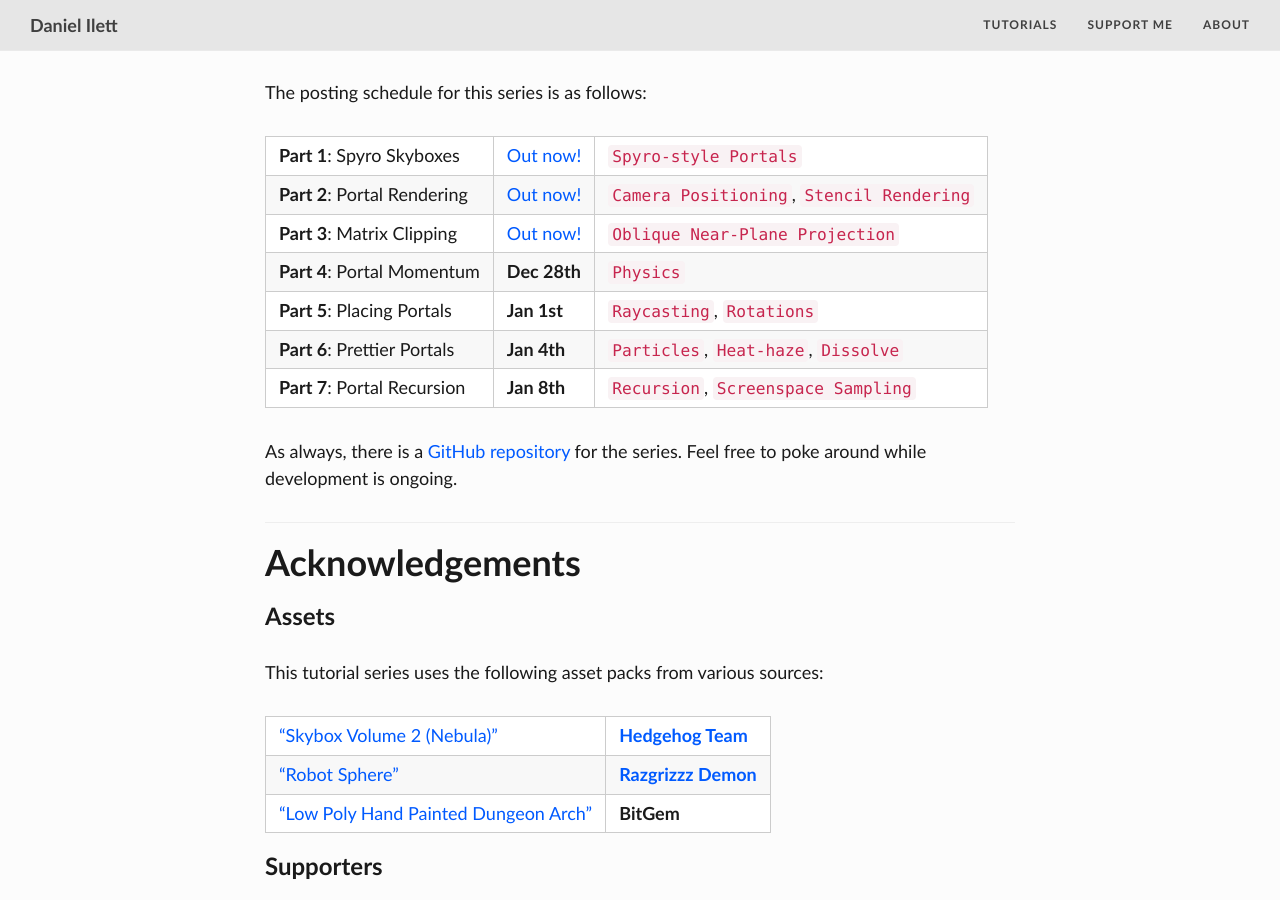
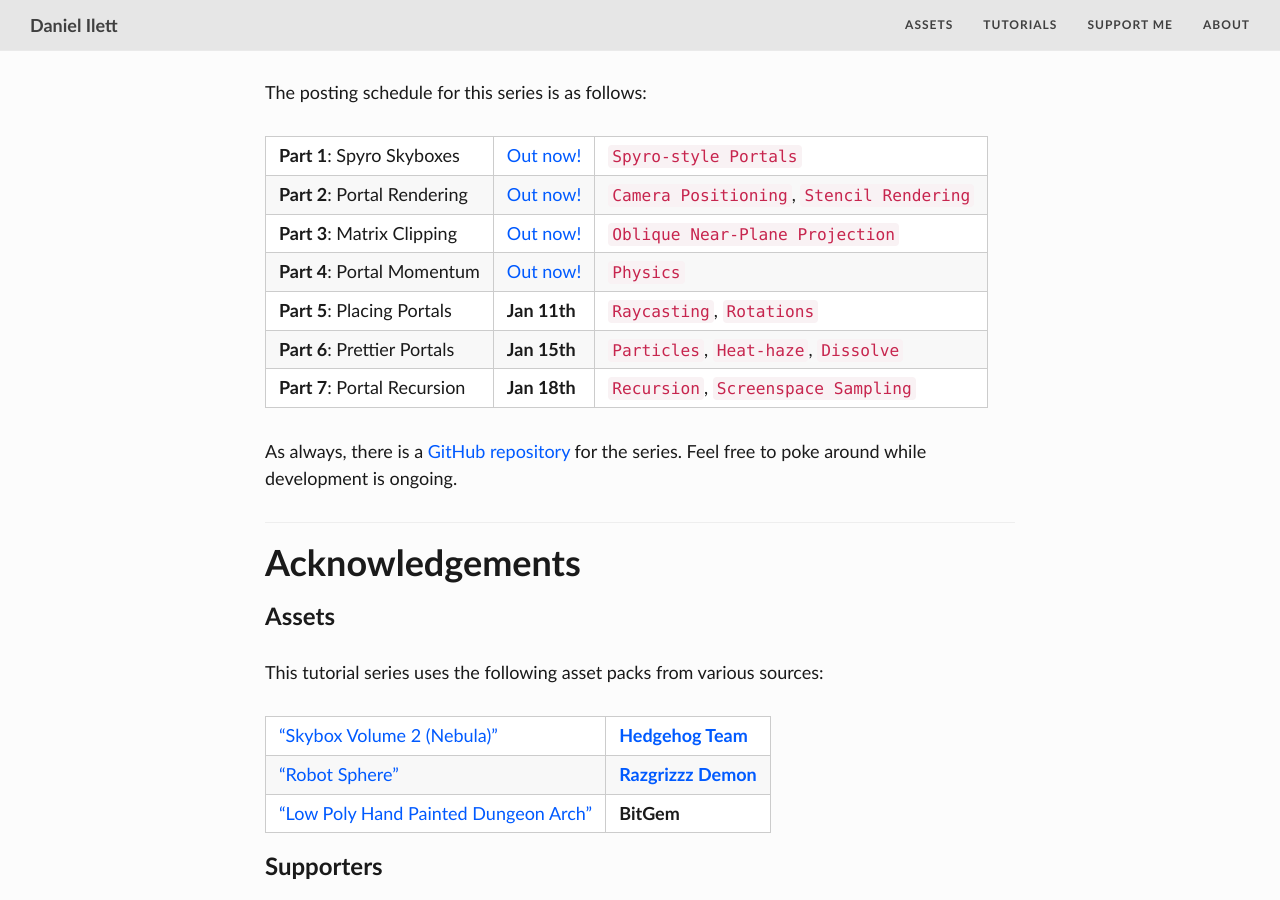
Before and after one commit to daniel-ilett/blog, a Jekyll site: the page built from _posts/2019-12-01-tut4-intro-portals.md, in a window 1280 px wide and 900 px high, scrolled down 1585 px. Built offline with Jekyll 4.4.1, drawn with Linux system fonts in a browser that asks for light colours; nearby versions of some CDN libraries.

Commit message:
Added Asset Packs page.

```diff
--- a/_config.yml
+++ b/_config.yml
@@ -14,6 +14,7 @@
 
 # List of links in the navigation bar
 navbar-links:
+  Assets: "assetpacks"
   Tutorials: "tutorials"
   Support me: "support"
   About: "aboutme"
--- a/_posts/2019-12-01-tut4-intro-portals.md
+++ b/_posts/2019-12-01-tut4-intro-portals.md
@@ -28,10 +28,10 @@
 **Part 1**: Spyro Skyboxes | [Out now!](https://danielilett.com/2019-12-11-tut4-1-spyro-skyboxes) | `Spyro-style Portals`
 **Part 2**: Portal Rendering | [Out now!](https://danielilett.com/2019-12-14-tut4-2-portal-rendering) | `Camera Positioning`, `Stencil Rendering`
 **Part 3**: Matrix Clipping | [Out now!](https://danielilett.com/2019-12-18-tut4-3-matrix-matching/) | `Oblique Near-Plane Projection`
-**Part 4**: Portal Momentum | **Dec 28th** | `Physics`
-**Part 5**: Placing Portals | **Jan 1st** | `Raycasting`, `Rotations`
-**Part 6**: Prettier Portals | **Jan 4th** | `Particles`, `Heat-haze`, `Dissolve`
-**Part 7**: Portal Recursion | **Jan 8th** | `Recursion`, `Screenspace Sampling`
+**Part 4**: Portal Momentum | [Out now!](https://danielilett.com/2020-01-03-tut4-4-portal-momentum/) | `Physics`
+**Part 5**: Placing Portals | **Jan 11th** | `Raycasting`, `Rotations`
+**Part 6**: Prettier Portals | **Jan 15th** | `Particles`, `Heat-haze`, `Dissolve`
+**Part 7**: Portal Recursion | **Jan 18th** | `Recursion`, `Screenspace Sampling`
 
 As always, there is a [GitHub repository](https://github.com/daniel-ilett/shaders-portal) for the series. Feel free to poke around while development is ongoing.
 
```
Also changed, not shown: assetpacks.md (added, +18 -0 lines).
